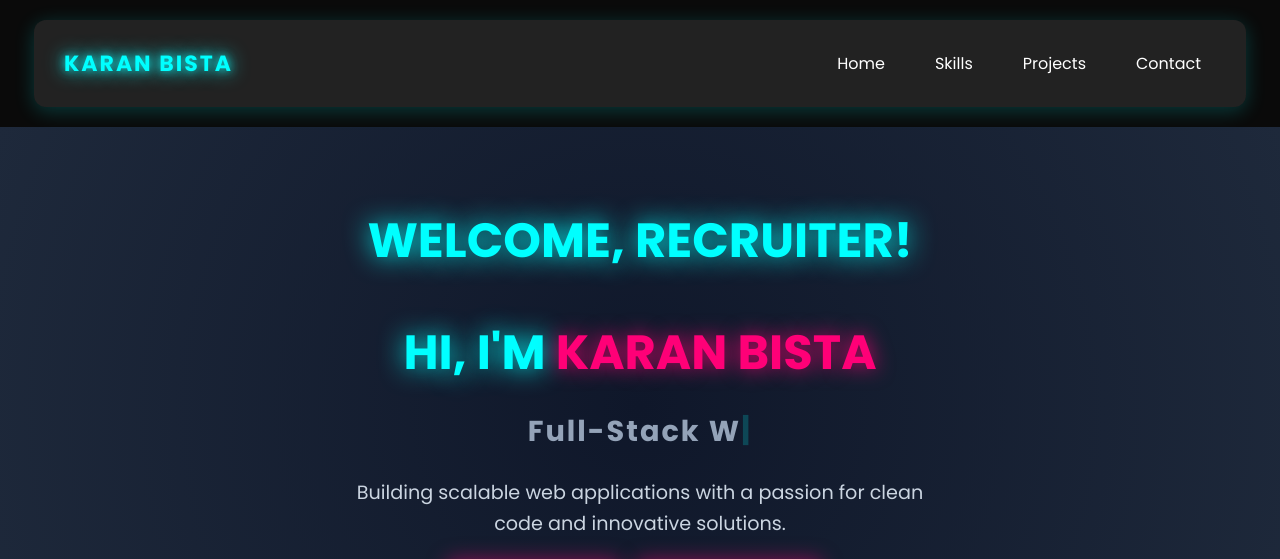
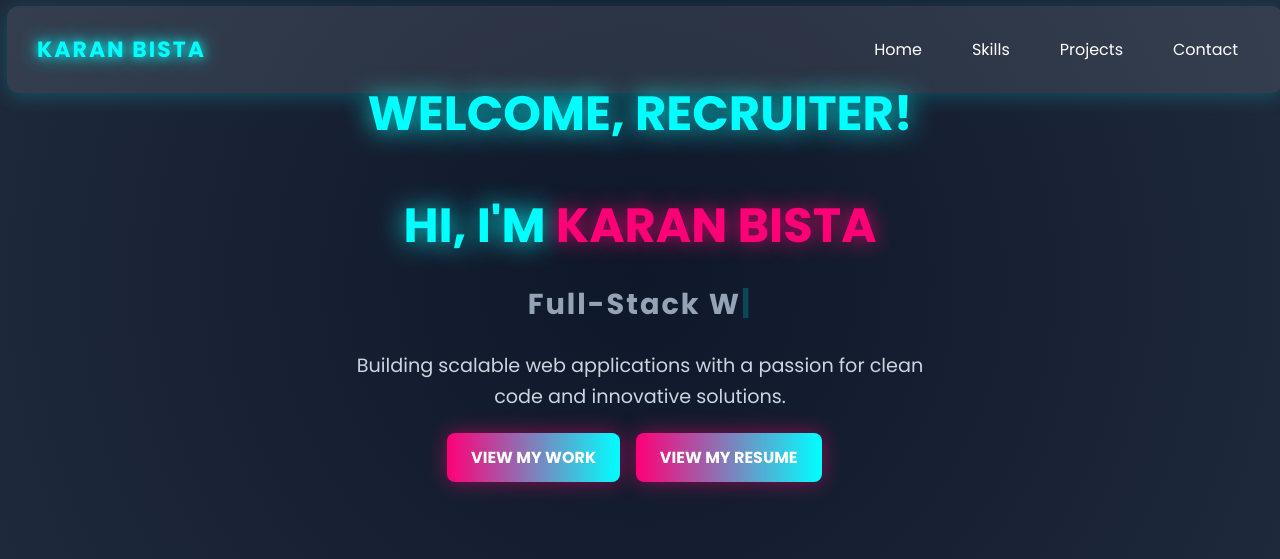
Before and after one commit to kar137/portfolio-website, a Django app: page /recruiter/ in a window 1280 px wide. Shown: the top 559 px of the page. Run offline with Django 5.2, Linux system fonts and the light colour scheme.

Commit message:
Update navigation bar in recruiter section

```diff
--- a/home/static/css/recruiter.css
+++ b/home/static/css/recruiter.css
@@ -15,11 +15,11 @@ body {
 
 /* Navigation Bar */
 .navbar {
-    width: 90%;
-    margin: 20px auto;
+    width: 95%;
+    position:fixed;
+    margin: 6px auto;
+    margin-left: 7px;
     background: rgba(255, 255, 255, 0.1);
-    -webkit-backdrop-filter: blur(10px);
-    backdrop-filter: blur(10px);
     padding: 15px 30px;
     border-radius: 12px;
     display: flex;
```
